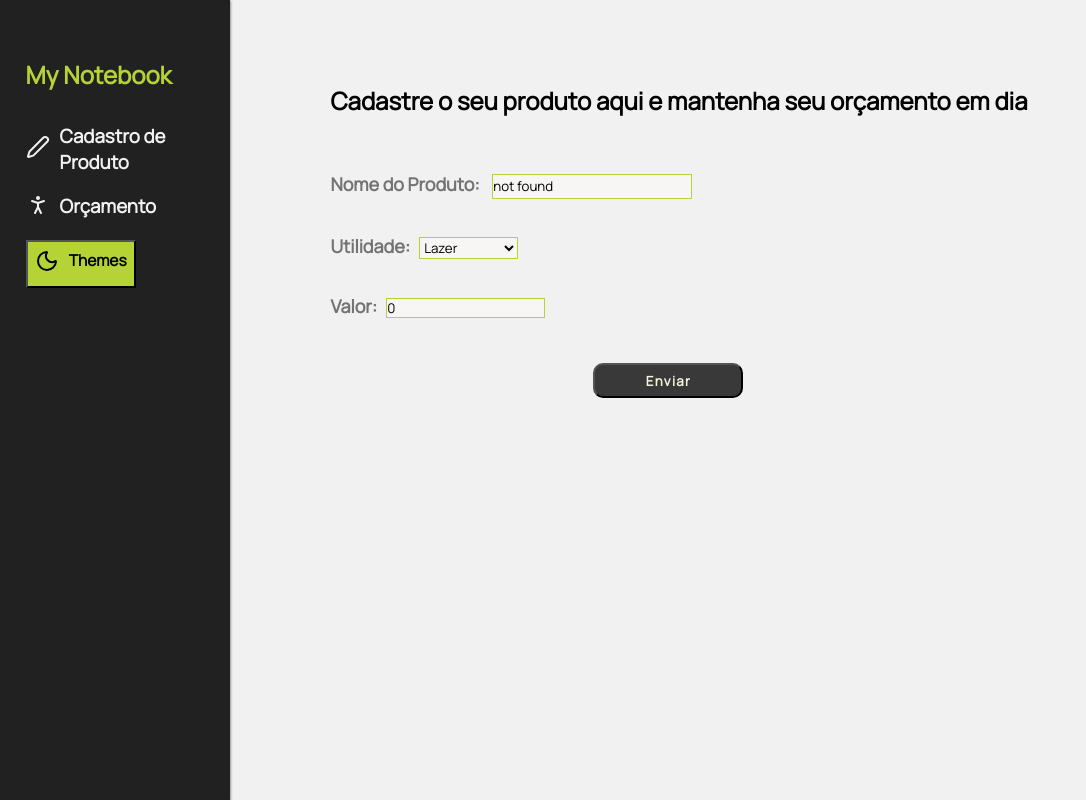
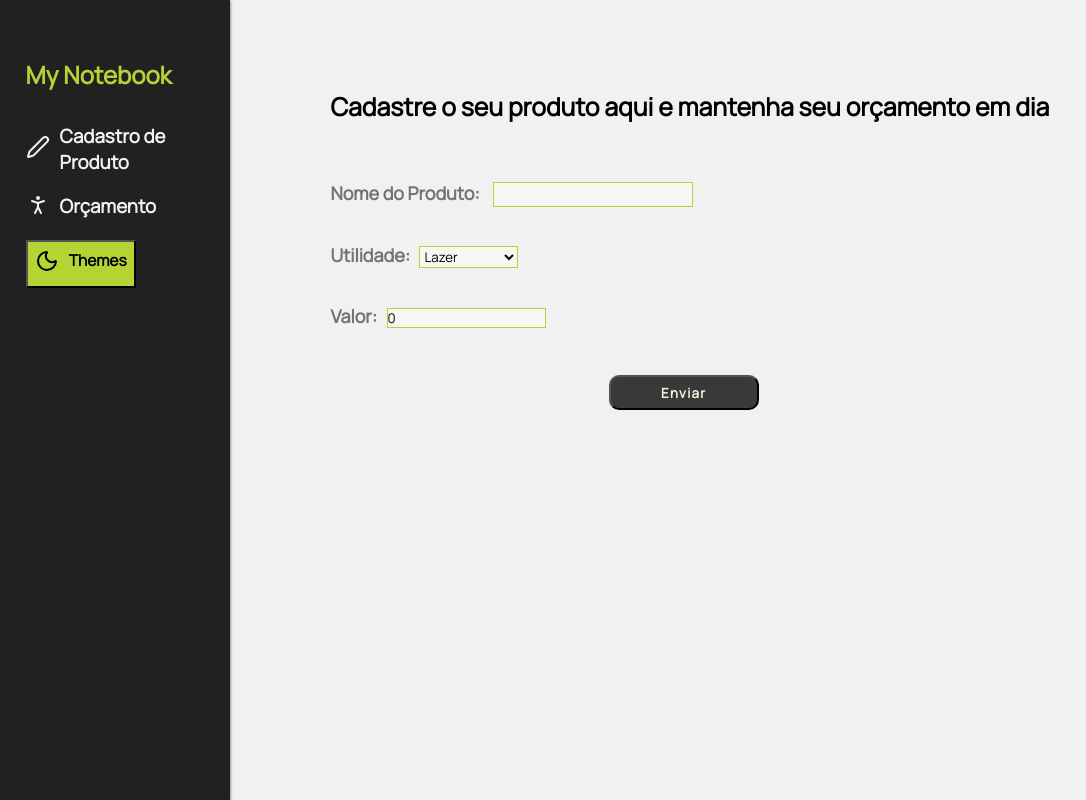
Before and after one commit to rafaelabou1999/mynotebook-despesas, a React (Vite) app: page / in a window 1280 px wide. Shown: the whole page, without its empty margins (0-1086 px from the left). Built offline with nearby package versions, Linux system fonts and the light colour scheme.

Commit message:
working on input validation

```diff
--- a/src/components/InputPost/index.tsx
+++ b/src/components/InputPost/index.tsx
@@ -28,11 +28,11 @@ export function InputPost() {
 
     const [productName, setProductName] = useState<string>(():string => {
       const stored = localStorage.getItem('productName');
-      return stored ? stored : 'not found';
+      return stored ? stored : '';
     });
     const [productUtility, setProductUtility] = useState<string>(():string => {
       const stored = localStorage.getItem('productUtility');
-      return stored ? stored : 'not found';
+      return stored ? stored : '';
     });
     const [productValue, setProductValue] = useState<number>(():number => {
       const stored = localStorage.getItem('productValue');
@@ -46,15 +46,23 @@ export function InputPost() {
         value: valueRef.current?.value || 0,
       }
 
-      const updatedList = [...allProducts, newItem];
+      if(newItem.name === '' || newItem.utility === '' || newItem.value === 0){
+        console.log('Por favor, preencha todos os campos')
+        return;
 
-      setSubmittedBtn(true);
+      } else {
+        const updatedList = [...allProducts, newItem];
 
-      setAllProducts(updatedList);
+        setSubmittedBtn(true);
 
-      navigate('/profile', {
-          state: updatedList
+        setAllProducts(updatedList);
+        localStorage.setItem('allProducts', JSON.stringify(allProducts));
+
+        navigate('/profile', {
+                state: updatedList
         });
+      }
+
 
       setSubmittedBtn(false);
     }
@@ -63,7 +71,6 @@ export function InputPost() {
       localStorage.setItem('productName', productName);
       localStorage.setItem('productUtility', productUtility);
       localStorage.setItem('productValue', String(productValue));
-      localStorage.setItem('allProducts', JSON.stringify(allProducts));
     }, [allProducts])
 
 
@@ -71,7 +78,7 @@ export function InputPost() {
         <div className={styles.container}>
           <div className={styles.item}>
             <label>Nome do Produto: </label>
-            <input ref={nameRef} className={styles.input} type="text" name="post" value={productName} onChange={e => setProductName(e.target.value)}/>
+            <input ref={nameRef} className={styles.input} type="text" name="post" value={productName} onChange={e => setProductName(e.target.value)} required/>
           </div>
           <div className={styles.item}>
             <label>Utilidade:</label>
@@ -83,7 +90,7 @@ export function InputPost() {
           </div>
          <div className={styles.item}>
            <label htmlFor="">Valor:</label>
-           <input ref={valueRef} type="number" value={productValue} onChange={e => setProductValue(Number(e.target.value))}/>
+           <input ref={valueRef} type="number" value={productValue} onChange={e => setProductValue(Number(e.target.value))} required/>
          </div>
 
        <div>
--- a/src/pages/Homepage/styles.module.css
+++ b/src/pages/Homepage/styles.module.css
@@ -22,14 +22,8 @@
     object-fit: cover;
 }
 
-.username{
-    margin-top: 5%;
-}
-
-.username {
-    text-align: center;
-}
 
 .info{
-    margin-top: 12%;
+    margin-top: 90px;
+    font-size: 16.5px;
 }
--- a/src/pages/Profile/styles.module.css
+++ b/src/pages/Profile/styles.module.css
@@ -18,8 +18,8 @@ thead {
 }
 
 .noProduct{
-    margin-top: 120px;
+    margin-top: 90px;
     font-weight: 600;
     color:var(--dark-medium);
-    font-size: 20px;
+    font-size: 25px;
 }
```
